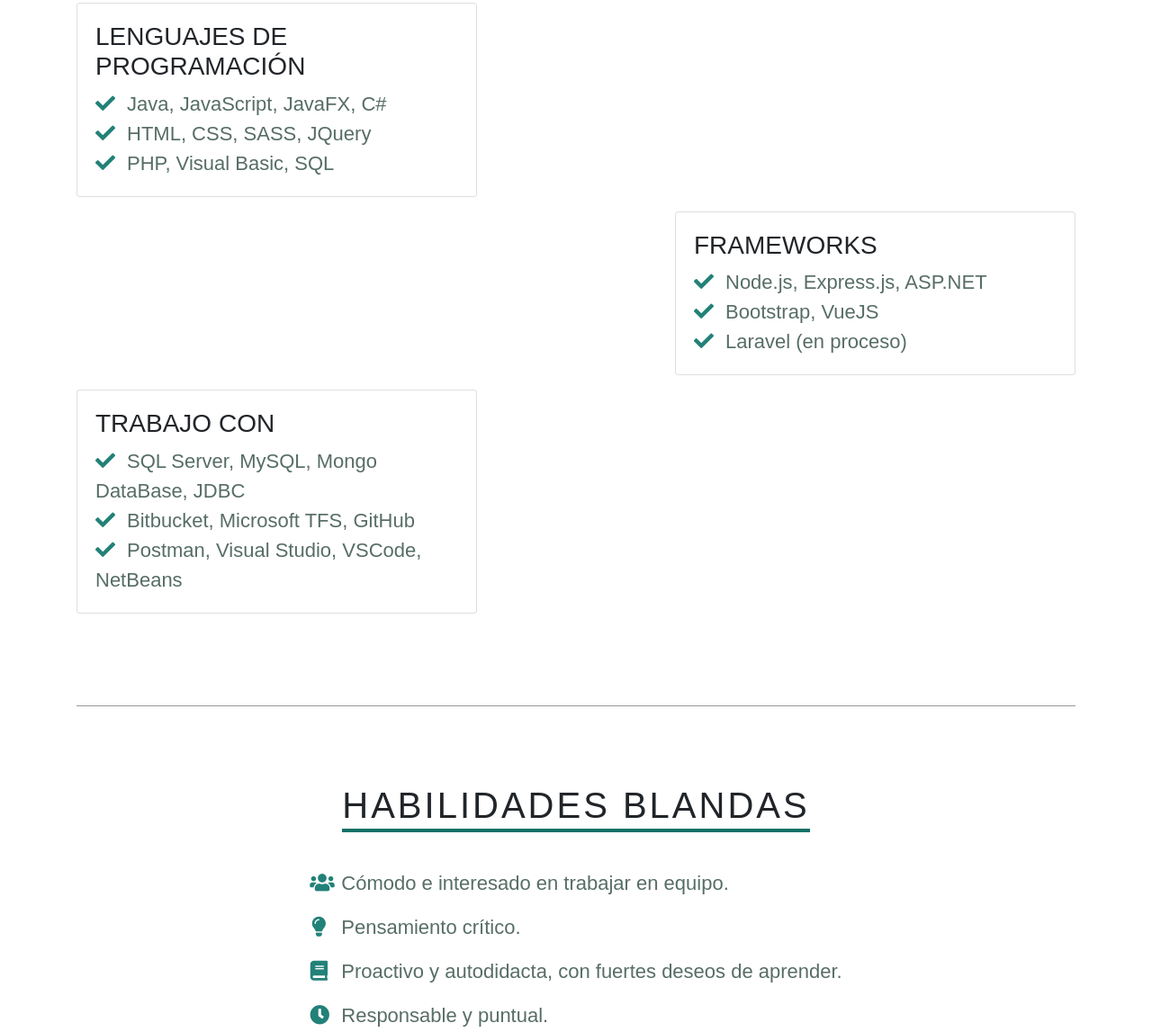
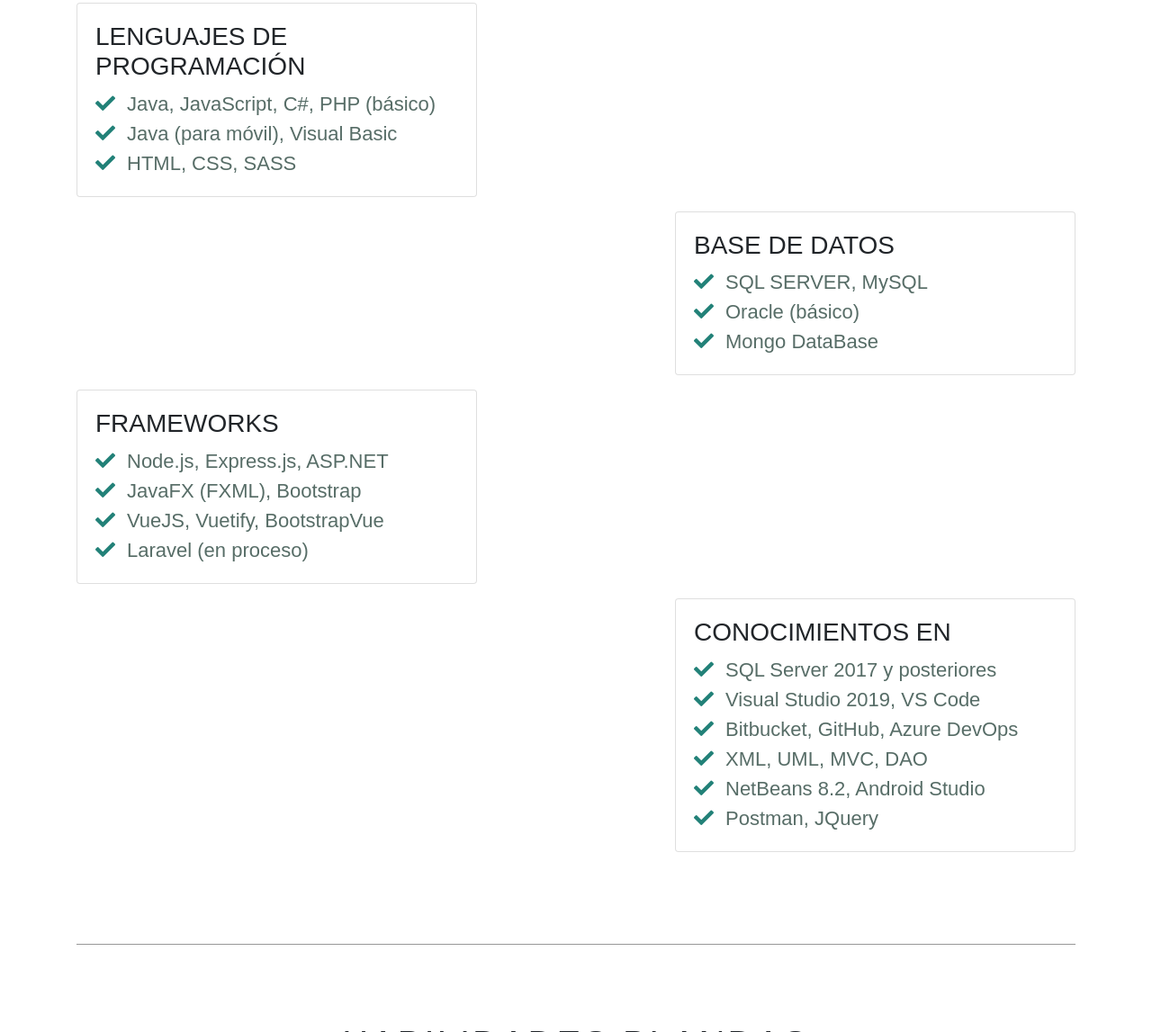
Before and after one commit to haroldcdb/CV, a plain HTML site: page index.html in a window 1280 px wide. Shown: the part 2132-3279 px from the top of the page at 90% size. Drawn offline with Linux system fonts and the light colour scheme; a web font is replaced by a local one.

Commit message:
index modified

```diff
--- a/index.html
+++ b/index.html
@@ -153,7 +153,7 @@
                                     <p>Asistí al profesor Pablo Monestel de la Universidad Cenfotec para el curso de Proyecto de Ingeniería del Software 1, en el cual ayudé a guiar en un nivel técnico a los estudiantes a lo largo del curso.</p>
                                 </div>
                                 <div class="col-xl-3 col-lg-3 col-md-12 mt-3 text-right">
-                                    <p class="quater">TErcer y cuarto cuatrimestre</p>
+                                    <p class="quater">Tercer y cuarto cuatrimestre</p>
                                 </div>
                             </div>
                         </div>
@@ -208,22 +208,22 @@
                     <div class="card">
                         <div class="card-body">
                             <h3 class="text-uppercase">Lenguajes de programación</h3>
-                            <p><i class="fas fa-check"></i>Java, JavaScript, JavaFX, C#</p>
-                            <p><i class="fas fa-check"></i>HTML, CSS, SASS, JQuery</p>
-                            <p><i class="fas fa-check"></i>PHP, Visual Basic, SQL</p>
+                            <p><i class="fas fa-check"></i>Java, JavaScript, C#, PHP (básico)</p>
+                            <p><i class="fas fa-check"></i>Java (para móvil), Visual Basic</p>
+                            <p><i class="fas fa-check"></i>HTML, CSS, SASS</p>
                         </div>
                     </div>
                 </div>
             </div>
-            <div class="row mb-3 d-flex justify-content-around">
+            <div class="row mb-3 d-flex justify-content-end">
                 <div class="offset-lg-6 offset-xl-7"></div>
                 <div class="col-xs-12 col-sm-12 col-md-12 col-lg-6 col-xl-5">
                     <div class="card">
                         <div class="card-body">
-                            <h3 class="text-uppercase">Frameworks</h3>
-                            <p><i class="fas fa-check"></i>Node.js, Express.js, ASP.NET</p>
-                            <p><i class="fas fa-check"></i>Bootstrap, VueJS</p>
-                            <p><i class="fas fa-check"></i>Laravel (en proceso)</p>
+                            <h3 class="text-uppercase">Base de Datos</h3>
+                            <p><i class="fas fa-check"></i>SQL SERVER, MySQL</p>
+                            <p><i class="fas fa-check"></i>Oracle (básico)</p>
+                            <p><i class="fas fa-check"></i>Mongo DataBase</p>
                         </div>
                     </div>
                 </div>
@@ -232,10 +232,26 @@
                 <div class="col-xs-12 col-sm-12 col-md-12 col-lg-6 col-xl-5">
                     <div class="card">
                         <div class="card-body">
-                            <h3 class="text-uppercase">Trabajo con</h3>
-                            <p><i class="fas fa-check"></i>SQL Server, MySQL, Mongo DataBase, JDBC</p>
-                            <p><i class="fas fa-check"></i>Bitbucket, Microsoft TFS, GitHub</p>
-                            <p><i class="fas fa-check"></i>Postman, Visual Studio, VSCode, NetBeans</p>
+                            <h3 class="text-uppercase">Frameworks</h3>
+                            <p><i class="fas fa-check"></i>Node.js, Express.js, ASP.NET</p>
+                            <p><i class="fas fa-check"></i>JavaFX (FXML), Bootstrap</p>
+                            <p><i class="fas fa-check"></i>VueJS, Vuetify, BootstrapVue</p>
+                            <p><i class="fas fa-check"></i>Laravel (en proceso)</p>
+                        </div>
+                    </div>
+                </div>
+            </div>
+            <div class="row mb-3 d-flex justify-content-end">
+                <div class="col-xs-12 col-sm-12 col-md-12 col-lg-6 col-xl-5">
+                    <div class="card">
+                        <div class="card-body">
+                            <h3 class="text-uppercase">Conocimientos en</h3>
+                            <p><i class="fas fa-check"></i>SQL Server 2017 y posteriores</p>
+                            <p><i class="fas fa-check"></i>Visual Studio 2019, VS Code</p>
+                            <p><i class="fas fa-check"></i>Bitbucket, GitHub, Azure DevOps</p>
+                            <p><i class="fas fa-check"></i>XML, UML, MVC, DAO</p>
+                            <p><i class="fas fa-check"></i>NetBeans 8.2, Android Studio</p>
+                            <p><i class="fas fa-check"></i>Postman, JQuery</p>
                         </div>
                     </div>
                 </div>
```
